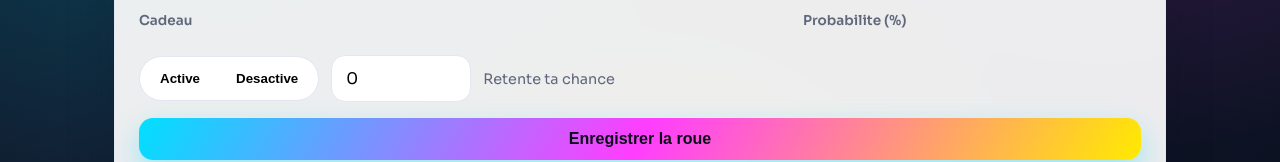
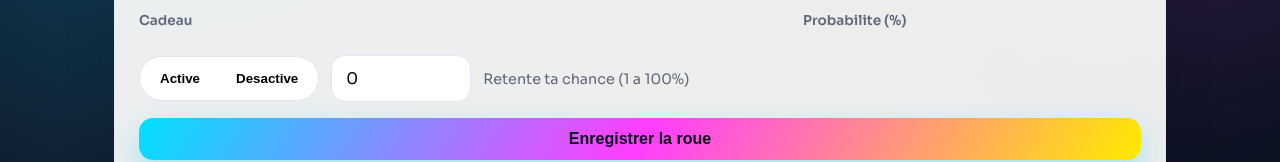
Before and after one commit to lesterdoudou/testappli, a website: page public/admin.html in a window 1280 px wide. Shown: the part 485-647 px from the top of the page. Drawn offline with Linux system fonts and the light colour scheme; no server answers.

Commit message:
Clarify retry probability range

```diff
--- a/public/admin.html
+++ b/public/admin.html
@@ -180,7 +180,7 @@
             <button id="retry-off" type="button">Desactive</button>
           </div>
           <input id="retry-probability" type="number" min="0" step="1" value="0" />
-          <span class="muted">Retente ta chance</span>
+          <span class="muted">Retente ta chance (1 a 100%)</span>
         </div>
         <button id="save-prizes" class="btn" type="button">Enregistrer la roue</button>
         <p id="save-status" class="muted"></p>
```
